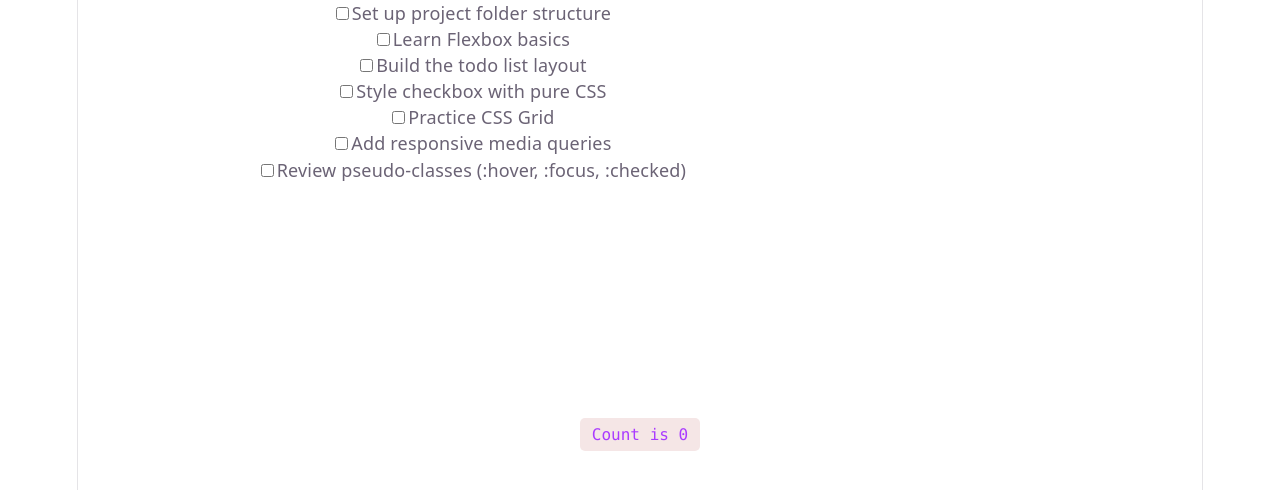
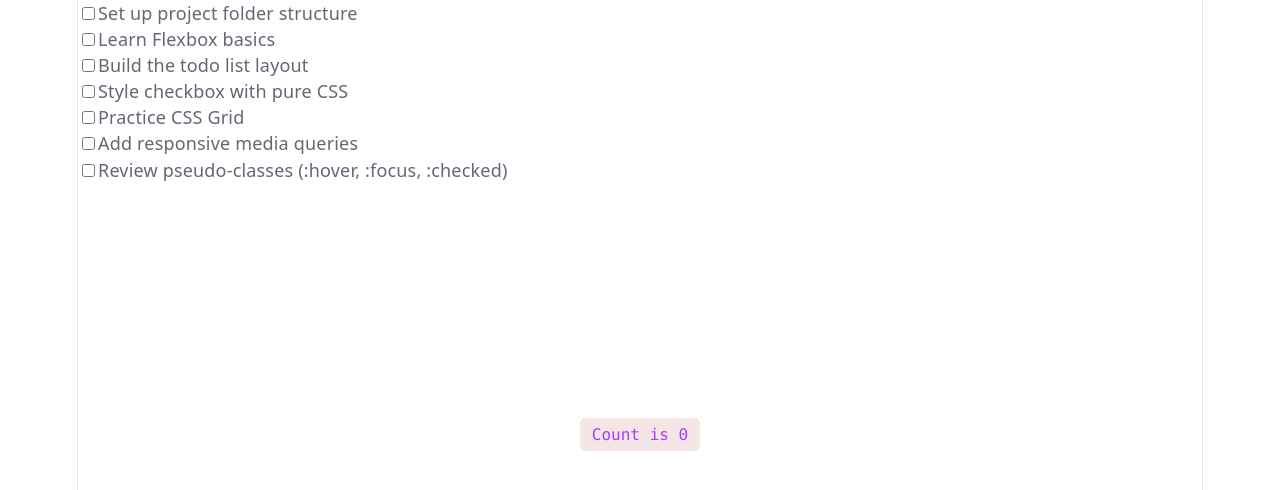
Before and after one commit to QQuanfwork-04/Todo_List, a React (Vite) app: page / in a window 1280 px wide. Shown: the top 490 px of the page. Built offline with nearby package versions, Linux system fonts and the light colour scheme.

Commit message:
Update status r-side

```diff
--- a/src/App.css
+++ b/src/App.css
@@ -67,6 +67,8 @@
   width: 70%;
   background-color: var(--bg);
   flex-direction: column;
+  flex: 1;
+  align-items: flex-start;
 }
 .checkbox-container {
   display: flex;
```
